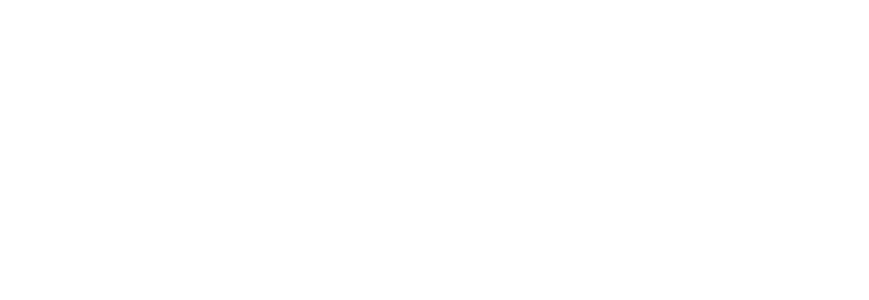
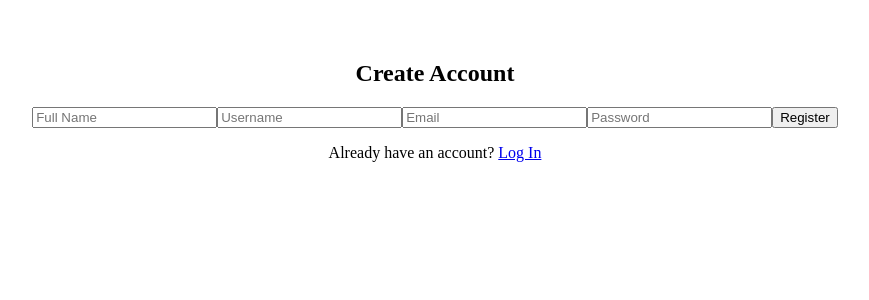
Before and after one commit to damsi456/to-do-assignment, a React (Vite) app in the folder front-end/: page /register in a window 1280 px wide. Before the commit this address had no page. Shown: the top 300 px of the page, without its empty margins (205-1074 px from the left). Built offline with nearby package versions, Linux system fonts and the light colour scheme.

Commit message:
Create base of Homepage, login, register

```diff
--- a/front-end/src/App.jsx
+++ b/front-end/src/App.jsx
@@ -1,11 +1,17 @@
 import './App.css'
 import { Routes, Route } from 'react-router-dom';
+import HomePage from './pages/HomePage.jsx';
+import RegisterPage from './pages/RegisterPage.jsx';
+import LoginPage from './pages/LoginPage.jsx';
 import TodoPage from './pages/TodoPage.jsx'
 
 function App() {
   return (
     <Routes>
+      <Route path='/' element={<HomePage />}/>
       <Route path='/todos' element={<TodoPage />}/>
+      <Route path='/register' element={<RegisterPage />} />
+      <Route path='/login' element={<LoginPage />} />
     </Routes>
   )
 }
--- /dev/null
+++ b/front-end/src/pages/HomePage.jsx
@@ -0,0 +1,29 @@
+import { useNavigate } from "react-router-dom";
+
+function HomePage () {
+    const navigate = useNavigate()
+    return(
+    <div className="welcome-container">
+      <div className="welcome-content">
+        <h1>Let's add your todos!</h1>
+        <p>Organize your tasks, boost your productivity, and never miss a deadline.</p>
+        <div className="welcome-links">
+          <button
+            className="welcome-btn login-btn"
+            onClick={() => navigate("/login")}
+          >
+            Log In
+          </button>
+          <button
+            className="welcome-btn register-btn"
+            onClick={() => navigate("/register")}
+          >
+            Sign Up
+          </button>
+        </div>
+      </div>
+    </div>
+    )
+}
+
+export default HomePage;
--- /dev/null
+++ b/front-end/src/pages/LoginPage.jsx
@@ -0,0 +1,40 @@
+import { useState } from "react";
+import { useNavigate, Link } from "react-router-dom";
+
+function LoginPage (){
+    const [username, setUsername] = useState("");
+    const [password, setPassword] = useState("");
+    const navigate = useNavigate();
+
+    const handleLogin = async (e) => {
+        e.prevetDefault();
+        try{
+            const response = await axios.post("placeholdingapi", {
+                username,
+                password
+            });
+            alert("Login Successful!");
+            navigate("/todos")
+        } catch(error) {
+            // optional chaining(?.)
+            console.error("Login error:", error);
+            alert("Login Failed: " + (error.response?.data?.message || "Could not connect to server"));
+        }
+    }
+
+    return(
+        <div className="auth-container">
+            <h2>Welcome Back!</h2>
+            <form className="auth-form" onSubmit={handleLogin}>
+                <input type="text" placeholder="Username" value={username} onChange={(e) => setUsername(e.target.value)} required/>
+                <input type="text" placeholder="Password" value={password} onChange={(e) => setPassword(e.target.value)} required/>
+                <button type="submit">Log In</button>
+            </form>
+            <div className="auth-links">
+                <p>Don't have an account? <Link to="/register">Register</Link></p>
+            </div>
+        </div>
+    )
+}
+
+export default LoginPage;
--- /dev/null
+++ b/front-end/src/pages/RegisterPage.jsx
@@ -0,0 +1,45 @@
+import { useNavigate, Link } from "react-router-dom";
+import { useState } from "react";
+
+function RegisterPage (){
+    const [fullName, setFullName] = useState("");
+    const [username, setUsername] = useState("");
+    const [email, setEmail] = useState("");
+    const [password, setPassword] = useState("");
+    const navigate = useNavigate();
+
+    const handleRegister = async (e) => {
+        e.preventDefault();
+        try{
+            await axios.post("placeholdingapi", {
+                fullName,
+                username,
+                email,
+                password
+            });
+            alert("Registration successful! Please login.");
+            navigate("/login");
+        } catch(error){
+            console.error("Registration error:", error);
+            alert("Registration failed" + error.response?.data?.message || "Couldn't connect to server.");
+        }
+    };
+
+    return(
+        <div className="auth-container">
+            <h2>Create Account</h2>
+            <form className="auth-form" onSubmit={handleRegister}>
+                <input type="text" placeholder="Full Name" value={fullName} onChange={(e) => setFullName(e.target.value)} required/>
+                <input type="text" placeholder="Username" value={username} onChange={(e) => setUsername(e.target.value)} required/>
+                <input type="email" placeholder="Email" value={email} onChange={(e) => setEmail(e.target.value)} required/>
+                <input type="password" placeholder="Password" value={password} onChange={(e) => setPassword(e.target.value)} required/>
+                <button type="submit">Register</button>
+            </form>
+            <div className="auth-links">
+                <p>Already have an account? <Link to={"/login"}>Log In</Link></p>
+            </div>
+        </div>
+    )
+}
+
+export default RegisterPage;
```
